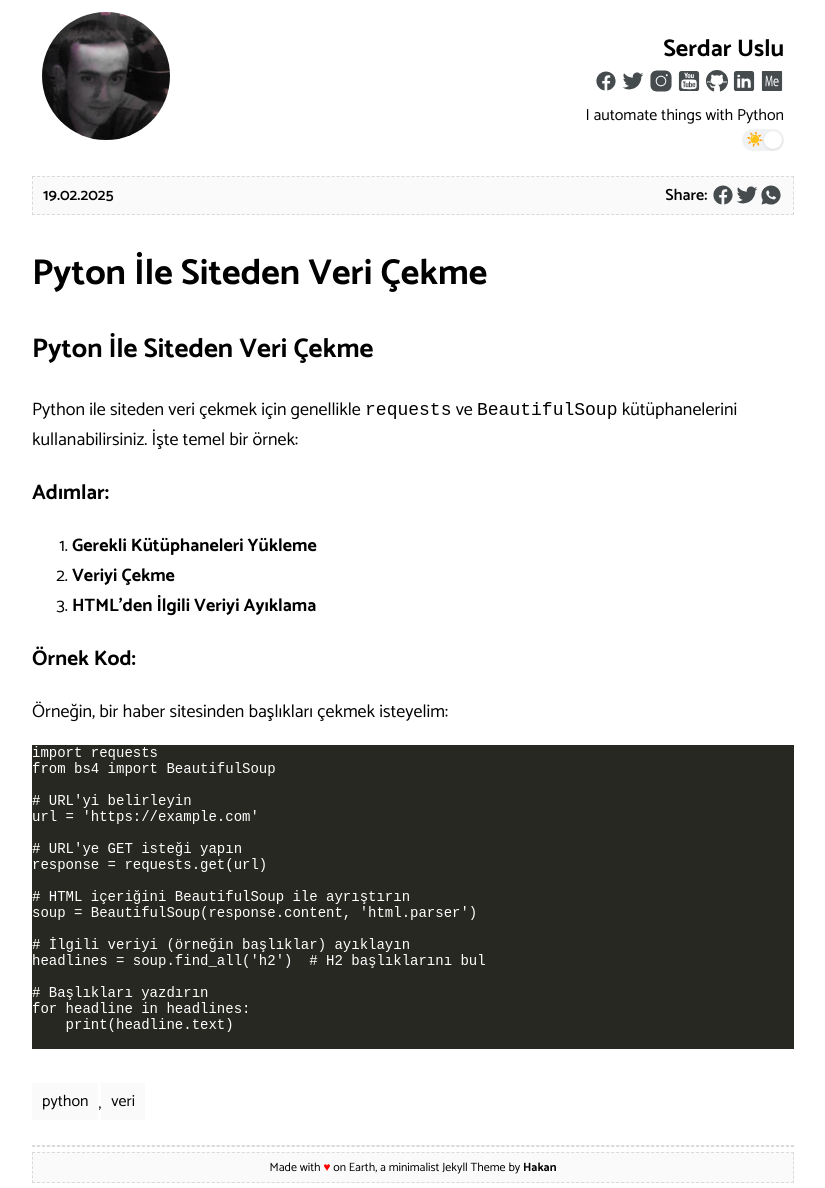
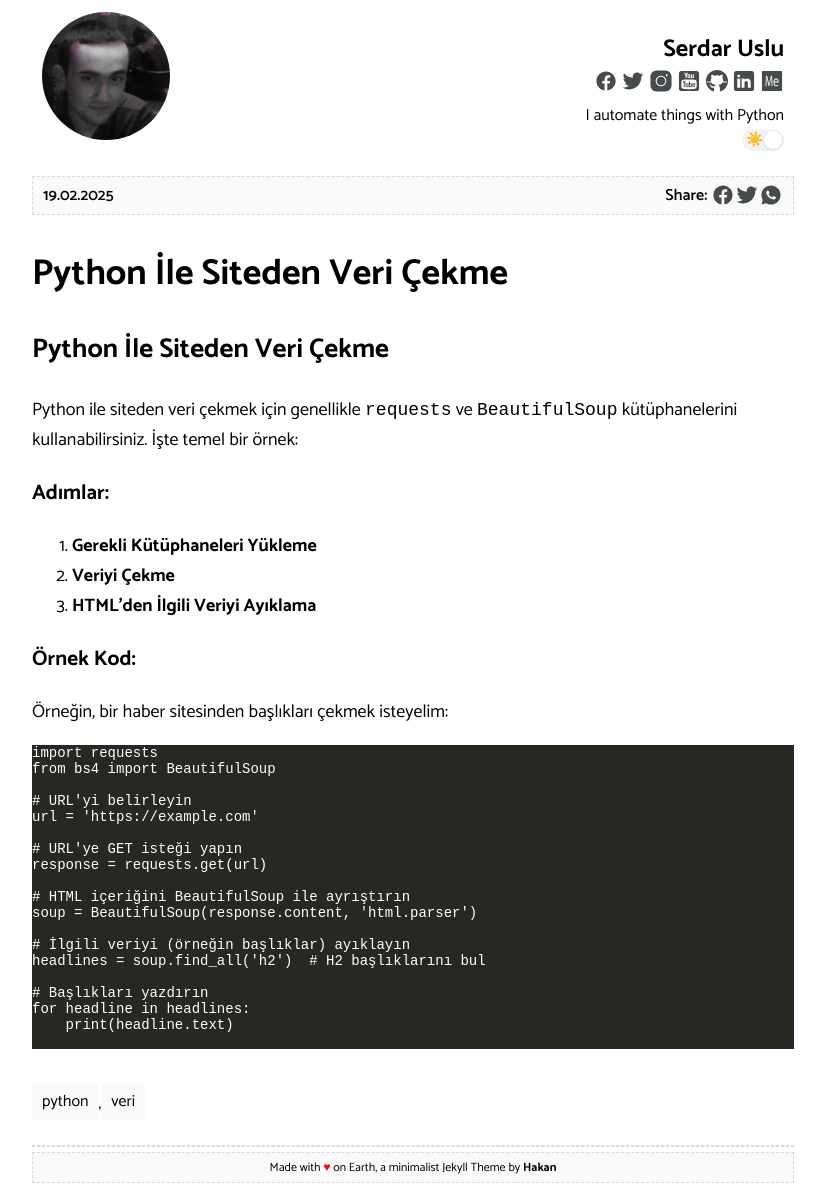
Before and after one commit to srdru/srdru.github.io, a Jekyll site: the page built from _posts/2025-02-18-python-ile-siteden-veri-cekme.md, in a window 1280 px wide. Shown: the whole page, without its empty margins (227-1052 px from the left). Built offline with Jekyll 4.4.1, drawn with Linux system fonts in a browser that asks for light colours; comment, search, counter and statistics services are not loaded.

Commit message:
srdru.github.io

```diff
--- a/_posts/2025-02-18-pyton-ile-siteden-veri-cekme.md
+++ b/_posts/2025-02-18-python-ile-siteden-veri-cekme.md
@@ -1,13 +1,13 @@
 ---
-title: "Pyton İle Siteden Veri Çekme"
+title: 'Python İle Siteden Veri Çekme'
 date: 2025-02-18T22:16:20+00:00
 author: Serdar Uslu
 layout: post
-permalink: /pyton-ile-siteden-veri-cekme/
+permalink: /python-ile-siteden-veri-cekme/
 categories: Pyton
 tags: [python, veri]
 ---
-## Pyton İle Siteden Veri Çekme
+## Python İle Siteden Veri Çekme
 
 Python ile siteden veri çekmek için genellikle `requests` ve `BeautifulSoup` kütüphanelerini kullanabilirsiniz. İşte temel bir örnek:
 
```
Also changed, not shown: 1 other file.
